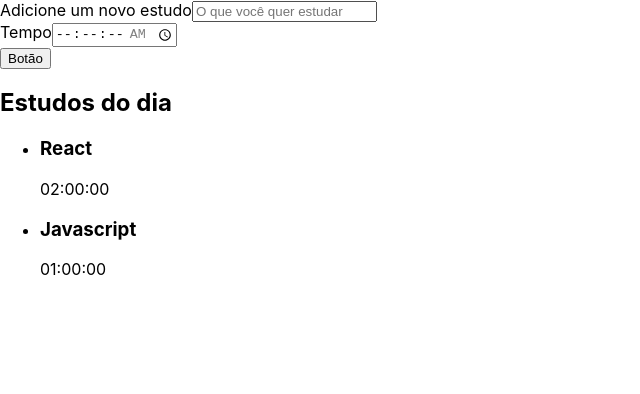
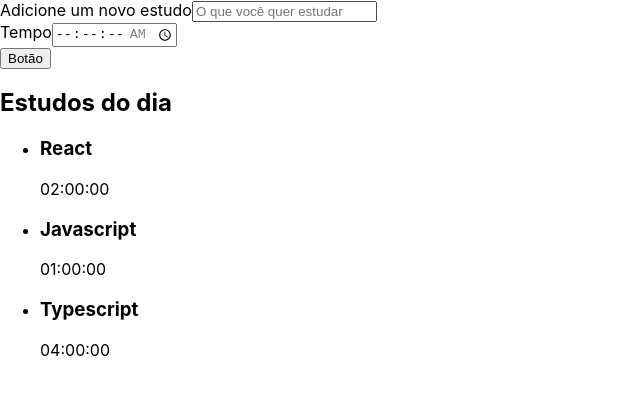
Before and after one commit to arailson/arailson-react-studies, a React (Create React App) app: page / in a window 1280 px wide. Shown: the top 394 px of the page, without its empty margins (0-640 px from the left). Built offline with nearby package versions, Linux system fonts and the light colour scheme.

Commit message:
Renderizando um array

```diff
--- a/src/components/Lista/index.tsx
+++ b/src/components/Lista/index.tsx
@@ -1,22 +1,29 @@
 import React from "react";
 
 function Lista(){
+    const tarefas = [{
+        tarefa: 'React',
+        tempo: '02:00:00'
+      },
+      {
+        tarefa: 'Javascript',
+        tempo: '01:00:00'
+      },
+    {
+        tarefa: 'Typescript',
+        tempo: '04:00:00'
+    }]
+
     return(
         <aside>
             <h2>Estudos do dia</h2>
             <ul>
-                <li>
-                    <h3>
-                        React
-                    </h3>
-                    <span>02:00:00</span>
-                </li>
-                <li>
-                    <h3>
-                        Javascript
-                    </h3>
-                    <span>01:00:00</span>
-                </li>
+                {tarefas.map((item, index) => (
+                    <li key={index}>
+                        <h3>{item.tarefa}</h3>
+                        <span>{item.tempo}</span>
+                    </li>
+                ))}
             </ul>
         </aside>
     )
```
Also changed, not shown: src/App.tsx (line endings or trailing spaces).
